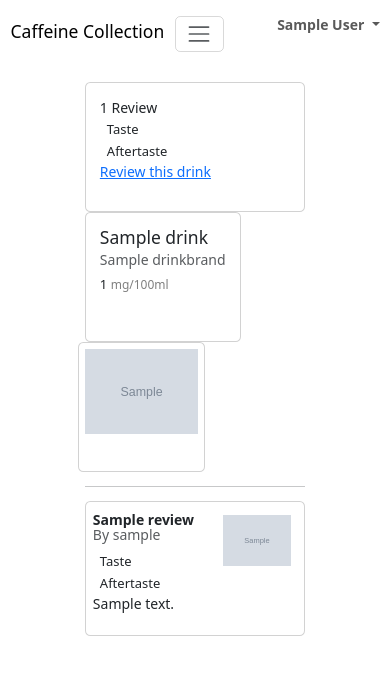
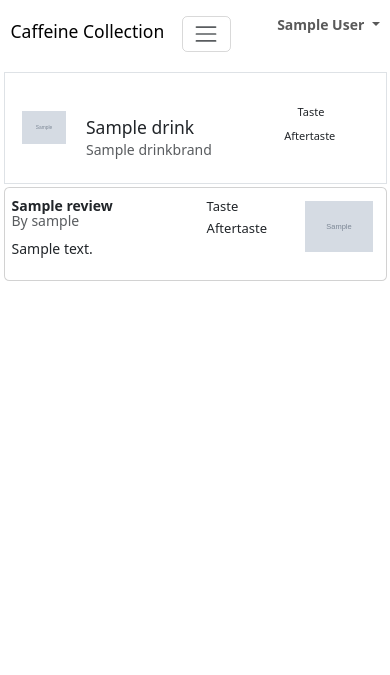
Before and after one commit to jobiewinser/energydrink, a Django app: page /reviews/1/ in a window 390 px wide. Shown: the top 675 px of the page. Run offline with Django 5.2, Linux system fonts and the light colour scheme; a user stored in the database is signed in; tables that the repository leaves empty hold one stand-in row (values such as "Sample post"); grey boxes marked "Sample" are stand-in pictures; some libraries are stand-ins or nearby versions.

Commit message:
better mobile formatting

```diff
--- a/drink/views.py
+++ b/drink/views.py
@@ -166,10 +166,17 @@
     template_name = "drink/search_drinks.html"
 
     def get_context_data(self, **kwargs: Any) -> dict[str, Any]:
+        context = super().get_context_data(**kwargs)
+        view = self.request.GET.get("view")
+        if not view:
+            is_mobile = self.request.user_agent.is_mobile
+            if is_mobile:
+                view = "list"
+            else:
+                view = "gallery"
+        context["view"] = view
         if self.request.META.get("HTTP_HX_REQUEST", "false") == "true":
-            view = self.request.GET.get("view") or "list"
             self.template_name = f"drink/htmx/search_drinks_{view}_htmx.html"
-        context = super().get_context_data(**kwargs)
         context["unapproved_drinks"] = drinkmodels.Drink.objects.filter(
             approved=False, submitted_by=self.request.user
         )
--- a/requirements.txt
+++ b/requirements.txt
@@ -3,3 +3,4 @@
 pillow==10.4.0
 psycopg2-binary==2.9.3
 django-countries==7.6.1
+django-user-agents==0.4.0
--- a/templates/base.html
+++ b/templates/base.html
@@ -22,6 +22,10 @@
         <script src="{% static 'js/fontawesome.js' %}"></script>
 
         <style>
+            html, body {
+                max-width: 100%;
+                overflow-x: hidden;
+            }
             html {
                 font-size: 14px
             }
@@ -77,9 +81,26 @@
                 cursor: pointer;
                 transition: color 0.3s;
             }
+            .review-img {
+                padding:6px;
+                max-width:180px;
+                max-height:180px;
+                width: auto;
+                height: auto;
+            }
             @media (max-width:768px){
                 .display-star {
                     font-size: 8px; /* Make the stars smaller */
+                }
+                .input-star {
+                    font-size: 17px; /* Make the stars smaller */
+                }
+                .review-img {
+                    padding:6px;
+                    max-width:120px;
+                    max-height:120px;
+                    width: auto;
+                    height: auto;
                 }
             }
 
@@ -87,14 +108,15 @@
                 color: #ffbd00;
             }
 
-            {% comment %} .collapsing {
+            .collapsing {
                 transition: none !important;
-            } {% endcomment %}
+            }
+
+
             .drink-img {
-                padding: 3px; /* Maintain the specified padding */
-                object-fit: cover; /* Ensure the image covers the dimensions without stretching */
-                object-position: center; /* Center the image */
-                overflow: hidden;
+                width: auto;
+                height: 100%;
+                object-fit: contain; /* This will cover the container, cutting off sides */
             }
         </style>
         <script>
@@ -166,7 +188,7 @@
         <nav class="navbar navbar-expand-lg energy-drink-theme">
             <div class="container-fluid">
                 <div>
-                    <a class="navbar-brand me-2" href="{% url 'search-drinks' %}">Caffeine Collection</a>
+                    <a class="navbar-brand me-3" href="{% url 'search-drinks' %}">Caffeine Collection</a>
                     {%if request.user.is_authenticated%}
                     <button class="navbar-toggler"
                             type="button"
--- a/templates/drink/htmx/reviews_htmx.html
+++ b/templates/drink/htmx/reviews_htmx.html
@@ -1,79 +1,82 @@
 {%load static%}
 {%load core_tags drink_tags%}
-<span>
-    <div class="row m-3">
-        <div class="col">
-        </div>
-        <div class="col-8">
-            <div class="row">
-                <div class="col">
-                    <div class="card" style="height:130px">
-                        <div class="card-body">
-                            <span>{{drink.review_drink.count}} Review{%if not drink.review_drink.count == 1%}s{%endif%}</span>
-                            {%if drink.review_drink.exists%}
-                            <div class="taste-rating">
-                                <div class="row m-0 nowrap">
-                                    <div class="col-auto nowrap pt-2 pe-2 ps-0" style="font-size:8px">
-                                        {% for star in 0|range_tag:drink.average_taste %}
-                                        <i class="fas fa-star yellow-star"></i>
-                                        {% endfor %}
-                                        {% for star in drink.average_taste|range_tag:10 %}
-                                        <i class="fas fa-star grey-star"></i>
-                                        {% endfor %}
-                                    </div>
-                                    <div class="col ps-0">
-                                        <span class="card-text" style="font-size:13px">Taste</span>
+<div>
+    <div class="row border m-1 pointer align-items-center nowrap" onclick="window.location.replace('{%url 'view-drink' pk=drink.pk%}')">
+        <div class="col-auto mx-1">
+            <div class="d-flex align-items-center" style="height:85px">
+                <div class="center">
+                    {% if drink.image %}
+                    <img src="{{ drink.image.url }}" class="card-img-top drink-img" alt="{{ drink.name }}" style="padding:3px; width:50px; height:85px;">
+                    {% else %}
+                    <img src="{% static 'img/coming-soon.jpg' %}" class="card-img-top drink-img" style="padding:3px; width:45px; height:85px;">
+                    {% endif %}
                 </div>
             </div>
         </div>
-                            <div class="aftertaste-rating">
-                                <div class="row m-0 nowrap">
-                                    <div class="col-auto nowrap pt-2 pe-2 ps-0" style="font-size:8px">
-                                        {% for star in 0|range_tag:drink.average_aftertaste %}
-                                        <i class="fas fa-star yellow-star"></i>
-                                        {% endfor %}
-                                        {% for star in drink.average_aftertaste|range_tag:10 %}
-                                        <i class="fas fa-star grey-star"></i>
-                                        {% endfor %}
-                                    </div>
-                                    <div class="col ps-0">
-                                        <span class="card-text" style="font-size:13px">Aftertaste</span>
+        <div class="col px-1">
+            <div class="d-flex align-items-center" style="height:110px">
+                <div class="card-body">
+                    <div class="row">
+                        <div class="col">
+                            <div class="row mt-4 nowrap">
+                                <div class="col">
+                                    <h5 class="card-title">{{ drink.name }}</h5>
                                 </div>
                             </div>
+                            <div class="row mt-1 nowrap">
+                                <div class="col">
+                                    <h6 class="card-subtitle text-muted">{{ drink.drink_brand.name }}</h6>
                                 </div>
-                            {%else%}
-                            <div class="center mt-2">
+                            </div>
+                            {%if not drink.review_drink.exists%}
+                                <div class="row mt-1 nowrap">
+                                    <div class="col">
                                         <a href="{%url 'review-drink' pk=drink.pk%}" class="nowrap">Be the first to review!</a>
                                     </div>
+                                </div>
                             {%endif%}
-                            <a href="{%url 'review-drink' pk=drink.pk%}" class="nowrap">Review this drink</a>
                         </div>
-                    </div>
-                </div>
-                <div class="col-auto pe-1">
-                    <div class="card" style="height:130px">
-                        <div class="card-body">
-                            <h5 class="card-title">{{ drink.name }}</h5>
-                            <h6 class="card-subtitle mb-2 text-muted">{{ drink.drink_brand.name }}</h6>
-                            <p class="card-text mb-0" style="font-size:13px">{%if drink.caffeine_per_hundred_ml is not None%}{{ drink.caffeine_per_hundred_ml|round_tag:0 }}{%else%}?{%endif%} <span class="text-black-50" style="font-size:12px">mg/100ml</span></p>
-                        </div>
-                    </div>
-                </div>
-                <div class="col-auto ps-1">
-                    <div class="card" style="height:130px">
-                        <div class="center">
-                            {%if drink.image%}
-                            <img src="{{ drink.image.url }}" class="card-img-top" alt="{{ drink.name }}" style="padding:6px; max-width:125px; max-height:125px; width: auto; height: auto;">
-                            {%else%}
-                            <img src="{%static 'img/coming-soon.jpg'%}" class="card-img-top" style="padding:6px; max-width:180px; max-height:180px; width: auto; height: auto;">
-                            {%endif%}
+                        <div class="col">
+                            <div class="row mt-1 nowrap">
+                                <div class="col border-end ps-1 pe-0">
+                                    <div class="taste-rating nowrap center">
+                                        <div class="nowrap pe-2 ps-0">
+                                            <span class="card-text" style="font-size:11px">Taste</span>
+                                            <br>
+                                            {% for star in 0|range_tag:drink.average_taste %}
+                                            <i class="fas fa-star yellow-star display-star"></i>
+                                            {% endfor %}
+                                            {% for star in drink.average_taste|range_tag:10 %}
+                                            <i class="fas fa-star grey-star display-star"></i>
+                                            {% endfor %}
                                         </div>
                                     </div>
                                 </div>
                             </div>
-            <hr>
+                            <div class="row mt-1 nowrap">
+                                <div class="col ps-1 pe-1">
+                                    <div class="aftertaste-rating nowrap center">
+                                        <div class="nowrap pe-2 ps-0">
+                                            <span class="card-text" style="font-size:11px">Aftertaste</span>
+                                            <br>
+                                            {% for star in 0|range_tag:drink.average_aftertaste %}
+                                            <i class="fas fa-star yellow-star display-star"></i>
+                                            {% endfor %}
+                                            {% for star in drink.average_taste|range_tag:10 %}
+                                            <i class="fas fa-star grey-star display-star"></i>
+                                            {% endfor %}
+                                        </div>
+                                    </div>
+                                </div>
+                            </div>
+                        </div>
+                    </div>
+                </div>
+            </div>
+        </div>
+    </div>
     {%for review in drink.review_drink.all%}
-            <div class="row m-0 my-2">
+    <div class="row m-1">
         <div class="col p-0">
             <div class="card p-2">
                 <div class="row">
@@ -142,7 +145,3 @@
     </div>
     {%endfor%}
 </div>
-        <div class="col">
-        </div>
-    </div>
-</span>
--- a/templates/drink/htmx/search_drinks_htmx.html
+++ b/templates/drink/htmx/search_drinks_htmx.html
@@ -130,7 +130,7 @@
 
                 <div class="col">
                     <div class="row m-0 mt-3 filter-panel collapse show">
-                        <div class="col mr-1 pe-0">
+                        <div class="col mr-1 px-0">
                             <input class="form-control form-control-sm" name="search" type="search" placeholder="Search for drinks..." aria-label="Search" id="search-bar"
                                 oninput="$('#page_load_indicator').addClass('htmx-request')"
                                 {%if request.GET.search%}value="{{request.GET.search}}"{%endif%}
@@ -161,7 +161,7 @@
                         <div class="col-auto px-1" style="font-size:12px">
                             <div class="form-check pt-1">
                                 <input class="form-check-input search-drinks-param" type="radio" name="view" id="view2" value="list" onchange="$('#search-drinks-button').click()"
-                                {%if request.GET.view != 'gallery'%}checked{%endif%}>
+                                {%if view == 'list'%}checked{%endif%}>
                                 <label class="form-check-label" for="view2">
                                 List
                                 </label>
@@ -170,7 +170,7 @@
                         <div class="col-auto px-1" style="font-size:12px">
                             <div class="form-check pt-1">
                                 <input class="form-check-input search-drinks-param" type="radio" name="view" id="view1" value="gallery" onchange="$('#search-drinks-button').click()"
-                                {%if request.GET.view == 'gallery'%}checked{%endif%}>
+                                {%if view == 'gallery'%}checked{%endif%}>
                                 <label class="form-check-label" for="view1">
                                 Gallery
                                 </label>
--- a/templates/drink/htmx/search_drinks_list_htmx.html
+++ b/templates/drink/htmx/search_drinks_list_htmx.html
@@ -5,13 +5,11 @@
     <div class="row border my-1 pointer align-items-center nowrap" style="min-width:355px" onclick="window.location.replace('{%url 'view-drink' pk=drink.pk%}')">
         <div class="col-auto p-0 me-2">
             <div class="d-flex align-items-center" style="height:85px">
-                <div class="center">
                 {% if drink.image %}
                 <img src="{{ drink.image.url }}" class="card-img-top drink-img" alt="{{ drink.name }}" style="padding:3px; width:50px; height:85px;">
                 {% else %}
                 <img src="{% static 'img/coming-soon.jpg' %}" class="card-img-top drink-img" style="padding:3px; width:45px; height:85px;">
                 {% endif %}
-                </div>
             </div>
         </div>
         <div class="col px-1">
@@ -25,9 +23,7 @@
                             {% if drink.review_drink.exists %}
                             <a href="{% url 'reviews' pk=drink.pk %}" class="nowrap">{{ drink.review_drink.count }} Review{% if not drink.review_drink.count == 1 %}s{% endif %}</a>
                             {% else %}
-                            <div class="center mt-2">
                             <a href="{% url 'review-drink' pk=drink.pk %}" class="nowrap">Be the first to review!</a>
-                            </div>
                             {% endif %}
                         </div>
                     </div>
```
Also changed, not shown: energydrink/settings.py (+15 -0 lines), templates/drink/review_drink.html (+78 -65 lines), templates/registration/login.html (+8 -2 lines). Lines whose indentation alone changed are shown as unchanged.
